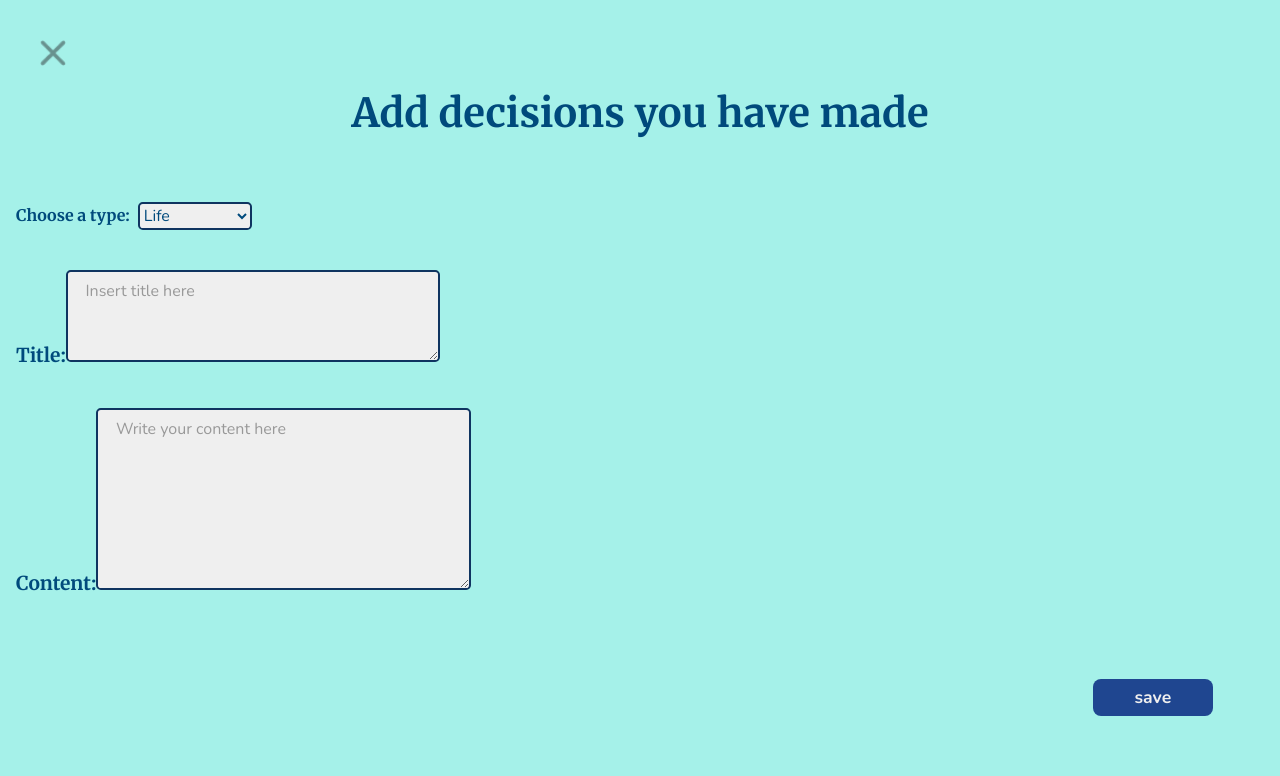
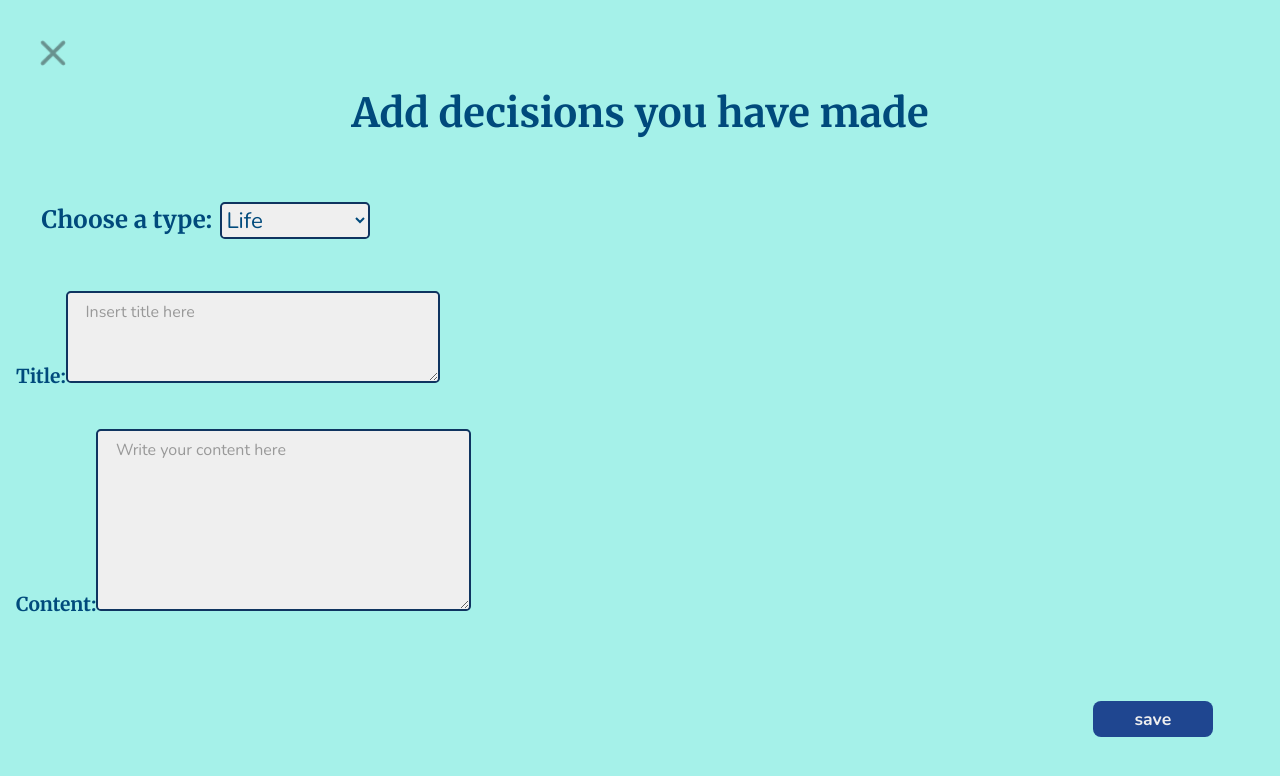
Before and after one commit to chriskokc/react-decision-making, a React (Create React App) app: page /react-decision-making/addDecisions in a window 1280 px wide. Shown: the top 776 px of the page. Built offline with nearby package versions, Linux system fonts and the light colour scheme; no server answers; the HTML template or start-up script is replaced by a standard one.

Commit message:
added media queries to DropdownMenu.

```diff
--- a/src/components/DropdownMenu/DropdownMenu.scss
+++ b/src/components/DropdownMenu/DropdownMenu.scss
@@ -16,3 +16,31 @@
         font-size: 1rem;
     }
 }
+
+@media screen and (min-width: $tablet-breakpoint) {
+    .dropDownMenu {
+        margin: 2.4rem 2.2rem 1.5rem;
+
+        &__label {
+            font-size: 1.3rem;
+        }
+
+        &__options {
+            font-size: 1.2rem;
+        }
+    }
+}
+
+@media screen and (min-width: $desktop-breakpoint) {
+    .dropDownMenu {
+        margin: 2.8rem 2.6rem 1.8rem;
+
+        &__label {
+            font-size: 1.5rem;
+        }
+
+        &__options {
+            font-size: 1.4rem;
+        }
+    }
+}
```
